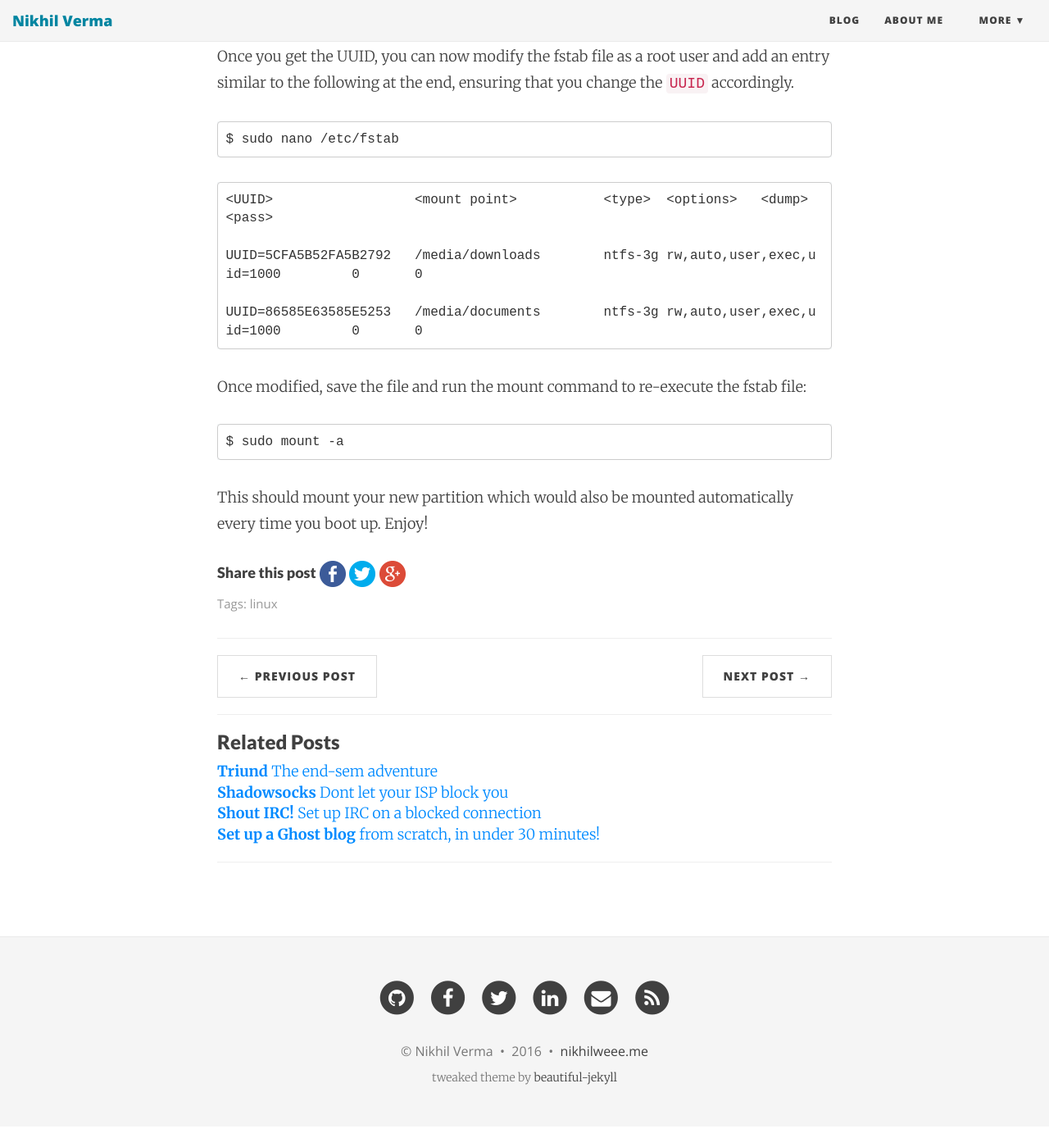
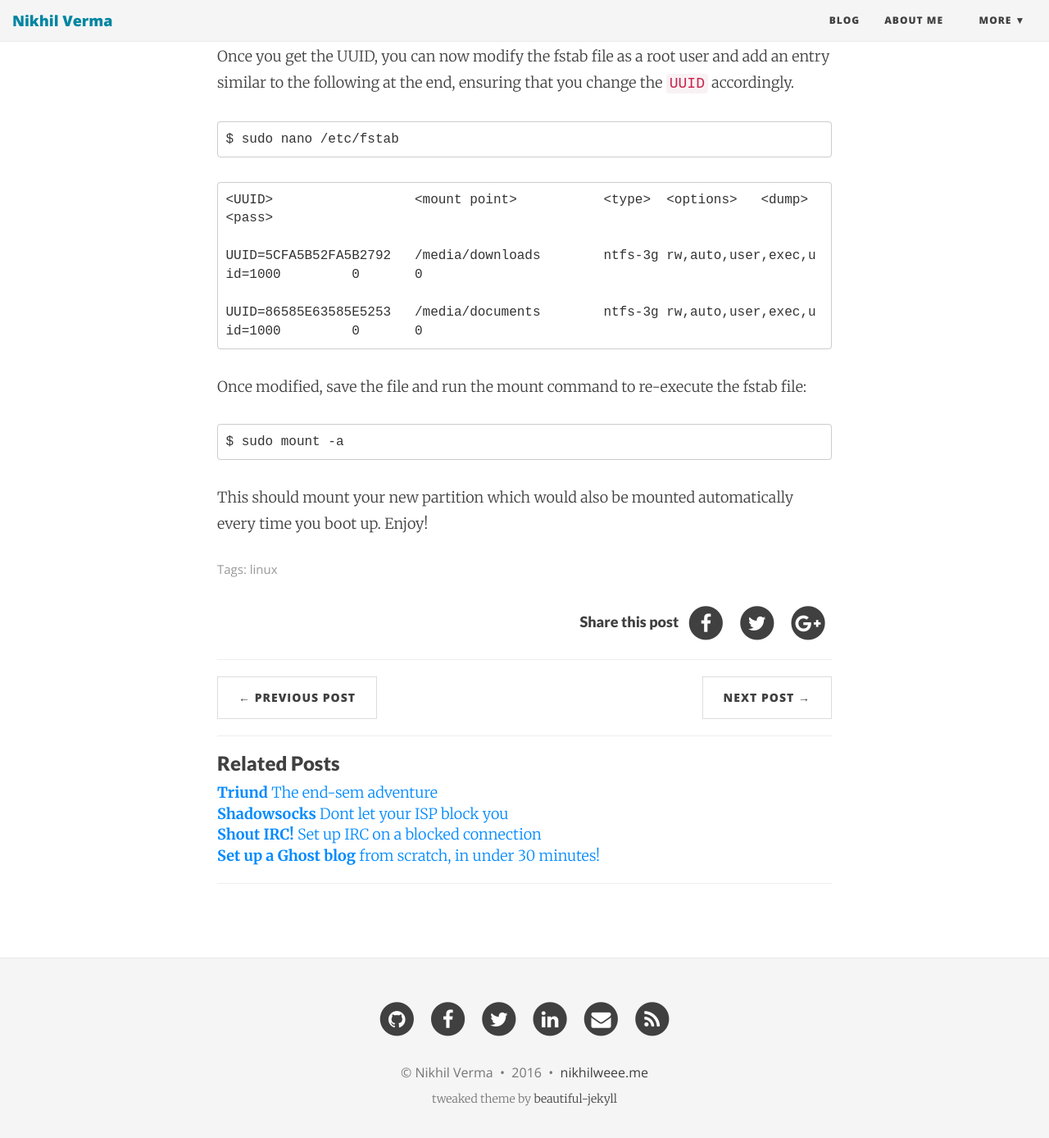
Before and after one commit to nikhilweee/blog-jekyll, a Jekyll site: the page built from _posts/2016-08-11-persistent-mounts.md, in a window 1280 px wide and 1400 px high, scrolled down 1316 px. Shown: the top 1388 px of the window at 82% size. Built offline with Jekyll 4.4.1, drawn with Linux system fonts in a browser that asks for light colours; nearby versions of some CDN libraries; comment, search, counter and statistics services are not loaded.

Commit message:
tweaked shaing buttons

```diff
--- a/_config.yml
+++ b/_config.yml
@@ -4,7 +4,7 @@
 # baseurl is the website's URL without the hostname
 
 # If you are building a simple GitHub user page (http://username.github.io) then use these settings:
-url: "http://nikhilweee.github.io"
+url: "http://nikhilweee.me"
 baseurl: ""
 
 # If you are building a GitHub project page then use these settings:
@@ -40,6 +40,9 @@ navbar-links:
 # Image to show in the navigation bar - image must be a square (width = height)
 # Remove this parameter if you don't want an image in the navbar
 # avatar: "/img/avatar-icon.jpg"
+
+# Image to use while sharing on social media
+share-img: "http://i.imgur.com/KRRbzAk.jpg"
 
 # --- Footer options --- #
 
--- a/_includes/head.html
+++ b/_includes/head.html
@@ -1,89 +1,89 @@
 <head>
-  <meta charset="utf-8" />
+    <meta charset="utf-8"/>
     <meta http-equiv="X-UA-Compatible" content="IE=edge">
     <meta name="viewport" content="width=device-width, initial-scale=1.0, maximum-scale=1.0">
 
     <link rel="icon" type="image/svg" href="/img/favicon.png">
 
-  <title>{% if page.title %}{{ page.title }} - {% endif %}{{ site.title }}</title>
+    <title>
+        {% if page.title %}{{ page.title }}
+            -
+        {% endif %}{{ site.title }}</title>
 
-  <meta name="author" content="{{ site.author.name }}" />
+    <meta name="author" content="{{ site.author.name }}"/>
 
     {% if page.subtitle %}
         <meta name="description" content="{{ page.subtitle }}">
     {% endif %}
 
-  <link rel="alternate" type="application/rss+xml" title="{{ site.title }} - {{ site.description }}" href="{{ site.baseurl }}/feed.xml" />
+    <link rel="alternate" type="application/rss+xml" title="{{ site.title }} - {{ site.description }}" href="{{ site.baseurl }}/feed.xml"/>
 
     {% if layout.common-ext-css %}
         {% for css in layout.common-ext-css %}
-      <link rel="stylesheet" href="{{ css }}" />
+            <link rel="stylesheet" href="{{ css }}"/>
         {% endfor %}
     {% endif %}
 
     {% if layout.common-css %}
         {% for css in layout.common-css %}
-      <link rel="stylesheet" href="{{ css | prepend: site.baseurl | replace: '//', '/' }}" />
+            <link rel="stylesheet" href="{{ css | prepend: site.baseurl | replace: '//', '/' }}"/>
         {% endfor %}
     {% endif %}
 
     {% if layout.common-googlefonts %}
         {% for font in layout.common-googlefonts %}
-      <link rel="stylesheet" href="//fonts.googleapis.com/css?family={{ font }}" />
+            <link rel="stylesheet" href="//fonts.googleapis.com/css?family={{ font }}"/>
         {% endfor %}
     {% endif %}
 
     {% if page.ext-css %}
         {% for css in page.ext-css %}
-      <link rel="stylesheet" href="{{ css }}" />
+            <link rel="stylesheet" href="{{ css }}"/>
         {% endfor %}
     {% endif %}
 
     {% if page.css %}
         {% for css in page.css %}
-      <link rel="stylesheet" href="{{ css | prepend: site.baseurl | replace: '//', '/' }}" />
+            <link rel="stylesheet" href="{{ css | prepend: site.baseurl | replace: '//', '/' }}"/>
         {% endfor %}
     {% endif %}
 
     {% if page.googlefonts %}
         {% for font in page.googlefonts %}
-      <link rel="stylesheet" href="//fonts.googleapis.com/css?family={{ font }}" />
+            <link rel="stylesheet" href="//fonts.googleapis.com/css?family={{ font }}"/>
         {% endfor %}
     {% endif %}
 
     <!-- Facebook OpenGraph tags -->
-  <meta property="og:title" content="{% if page.title %}{{ page.title }}{% else %}{{ site.title }}{% endif %}" />
-  <meta property="og:type" content="website" />
+    <meta property="og:type" content="article"/>
+    <meta property="og:title" content="{% if page.title %}{{ page.title }}{% else %}{{ site.title }}{% endif %}"/>
     {% if page.id %}
-  <meta property="og:url" content="{{ site.url }}{{ page.url }}" />
+        <meta property="og:url" content="{{ site.url }}{{ page.url }}"/>
     {% else %}
-  <meta property="og:url" content="{{ site.url }}{{ page.url | remove: '/index.html' | remove: '.html' }}" />
+        <meta property="og:url" content="{{ site.url }}{{ page.url | remove: '/index.html' | remove: '.html' }}"/>
     {% endif %}
+    <meta property="og:description" content="{{ page.subtitle }}"/>
     {% if page.share-img %}
-  <meta property="og:image" content="{{ page.share-img }}" />
-  {% elsif site.avatar %}
-  <meta property="og:image" content="{{ site.url }}{{ site.avatar }}" />
+        <meta property="og:image" content="{{ page.share-img }}"/>
     {% else %}
-  <meta property="og:image" content="" />
+        <meta property="og:image" content="{{ site.share-img }}"/>
     {% endif %}
 
     <!-- Twitter summary cards -->
-  <meta name="twitter:card" content="summary" />
-  <meta name="twitter:site" content="@{{ site.author.twitter }}" />
-  <meta name="twitter:creator" content="@{{ site.author.twitter }}" />
-  <meta name="twitter:title" content="{% if page.title %}{{ page.title }}{% else %}{{ site.title }}{% endif %}" />
-  <meta name="twitter:description" content="{{ page.content | strip_html | xml_escape | truncatewords: 50 }}" />
+    <meta name="twitter:card" content="summary_large_image"/>
+    <meta name="twitter:site" content="@{{ site.author.twitter }}"/>
+    <meta name="twitter:creator" content="@{{ site.author.twitter }}"/>
+    <meta name="twitter:title" content="{% if page.title %}{{ page.title }}{% else %}{{ site.title }}{% endif %}"/>
+    <meta name="twitter:description" content="{{ page.subtitle }}"/>
     {% if page.share-img %}
-  <meta name="twitter:image" content="{{ page.share-img }}" />
-  {% elsif site.avatar %}
-  <meta name="twitter:image" content="{{ site.url }}{{ site.avatar }}" />
+        <meta name="twitter:image" content="{{ page.share-img }}"/>
+    {% else %}
+        <meta name="twitter:image" content="{{ site.share-img }}"/>
     {% endif %}
 
     <!-- MathJax -->
     {% if page.mathjax %}
-  <script type="text/javascript" async
-    src="https://cdn.mathjax.org/mathjax/latest/MathJax.js?config=TeX-MML-AM_CHTML">
-  </script>
+        <script type="text/javascript" async src="https://cdn.mathjax.org/mathjax/latest/MathJax.js?config=TeX-MML-AM_CHTML"></script>
     {% endif %}
 
 </head>
--- a/_includes/share-page.html
+++ b/_includes/share-page.html
@@ -1,6 +1,36 @@
-<ul class="share-buttons blog-pager">
-  <strong class="heading">Share this post</strong>
-  <li><a href="https://www.facebook.com/sharer/sharer.php?u=http%3A%2F%2Fnikhilweee.me%2F&t=" title="Share on Facebook" target="_blank" onclick="window.open('https://www.facebook.com/sharer/sharer.php?u=' + encodeURIComponent(document.URL) + '&t=' + encodeURIComponent(document.URL)); return false;"><img alt="Share on Facebook" src="/img/social/facebook.png"></a></li>
-  <li><a href="https://twitter.com/intent/tweet?source=http%3A%2F%2Fnikhilweee.me%2F&text=:%20http%3A%2F%2Fnikhilweee.me%2F&via=nikhilweee" target="_blank" title="Tweet" onclick="window.open('https://twitter.com/intent/tweet?text=' + encodeURIComponent(document.title) + ':%20'  + encodeURIComponent(document.URL)); return false;"><img alt="Tweet" src="/img/social/twitter.png"></a></li>
-  <li><a href="https://plus.google.com/share?url=http%3A%2F%2Fnikhilweee.me%2F" target="_blank" title="Share on Google+" onclick="window.open('https://plus.google.com/share?url=' + encodeURIComponent(document.URL)); return false;"><img alt="Share on Google+" src="/img/social/google.png"></a></li>
+<!-- <ul class="share-buttons footer-links"> -->
+<ul class="share-buttons list-inline">
+    <strong class="heading">Share this post</strong>
+    <li>
+        <a
+            href="https://www.facebook.com/sharer/sharer.php?u=http%3A%2F%2Fnikhilweee.me%2F&t="
+            title="Share on Facebook"
+            target="_blank"
+            onclick="window.open('https://www.facebook.com/sharer/sharer.php?u=' + encodeURIComponent('{{ site.url }}{{ page.url }}') + '&t=' + encodeURIComponent('{{ site.url }}{{ page.url }}')); return false;">
+            <span class="fa-stack fa-lg">
+                <i class="fa fa-circle fa-stack-2x"></i>
+                <i class="fa fa-facebook fa-stack-1x fa-inverse"></i>
+            </span>
+        </a>
+    </li>
+    <li>
+        <a
+            href="https://twitter.com/intent/tweet?source=http%3A%2F%2Fnikhilweee.me%2F&text=:%20http%3A%2F%2Fnikhilweee.me%2F&via=nikhilweee"
+            target="_blank"
+            title="Tweet"
+            onclick="window.open('https://twitter.com/intent/tweet?text=' + '{{ page.title | uri_escape }}' + '%20-%20' + '{{ page.subtitle | uri_escape }}' + '&url='  + encodeURIComponent('{{ site.url }}{{ page.url }}') + '&via=' + '{{ site.author.twitter }}'); return false;">
+            <span class="fa-stack fa-lg">
+                <i class="fa fa-circle fa-stack-2x"></i>
+                <i class="fa fa-twitter fa-stack-1x fa-inverse"></i>
+            </span>
+        </a>
+    </li>
+    <li>
+        <a href="https://plus.google.com/share?url=http%3A%2F%2Fnikhilweee.me%2F" target="_blank" title="Share on Google+" onclick="window.open('https://plus.google.com/share?url=' + encodeURIComponent('{{ site.url }}{{ page.url }}')); return false;">
+            <span class="fa-stack fa-lg">
+                <i class="fa fa-circle fa-stack-2x"></i>
+                <i class="fa fa-google-plus fa-stack-1x fa-inverse"></i>
+            </span>
+        </a>
+    </li>
 </ul>
--- a/_layouts/post.html
+++ b/_layouts/post.html
@@ -11,8 +11,6 @@ layout: base
         {{ content }}
       </article>
 
-      {% include share-page.html %}
-
       {% if page.tags.size > 0 %}
         <div class="blog-tags">
           Tags:
@@ -25,6 +23,8 @@ layout: base
           {% endif %}
         </div>
       {% endif %}
+
+      {% include share-page.html %}
 
       <hr>
 
--- a/css/main.css
+++ b/css/main.css
@@ -288,9 +288,7 @@ div pre {
 /* --- Sharing --- */
 
 ul.share-buttons{
-  list-style: none;
-  padding: 0;
-  text-align: left;
+  text-align: right;
 }
 
 ul.share-buttons strong.heading{
@@ -298,19 +296,12 @@ ul.share-buttons strong.heading{
   font-weight: 700;
 }
 
-ul.share-buttons li{
-  display: inline;
+ul.share-buttons li a{
+  color: #404040;
 }
 
-ul.share-buttons .sr-only {
-  position: absolute;
-  clip: rect(1px 1px 1px 1px);
-  clip: rect(1px, 1px, 1px, 1px);
-  padding: 0;
-  border: 0;
-  height: 1px;
-  width: 1px;
-  overflow: hidden;
+ul.share-buttons li a:hover, ul.share-buttons li a:focus{
+  color: #0085a1;
 }
 
 /* --- Footer --- */
```
Also changed, not shown: _posts/2016-12-18-triund.md (+0 -3 lines), img/social/facebook.png (deleted), img/social/google.png (deleted), img/social/twitter.png (deleted), 1 other file. Lines whose indentation alone changed are shown as unchanged.
